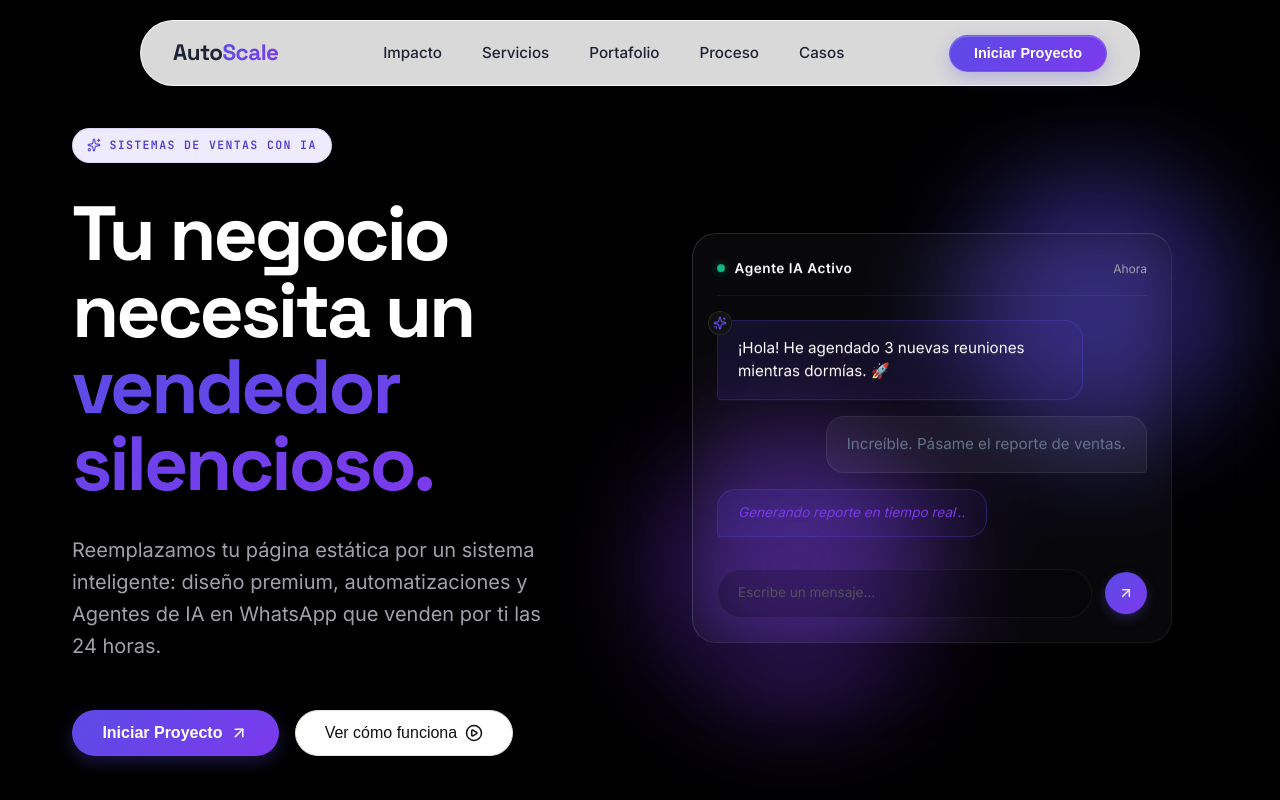
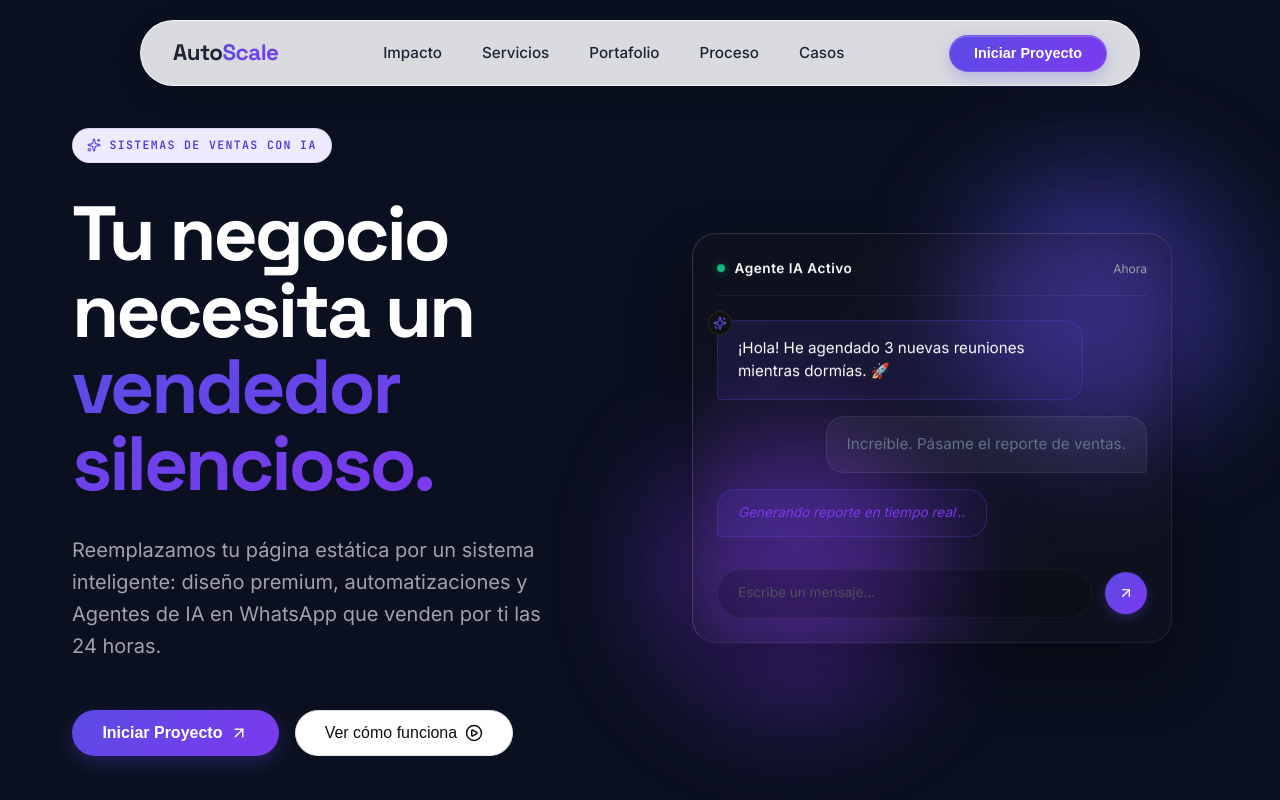
Before and after one commit to luk1311/AutoScale-agency, a React (Vite) app: page / in a window 1280 px wide. Shown: the top 800 px of the page. Built offline with nearby package versions, Linux system fonts and the light colour scheme; no server answers; the database is empty.

Commit message:
feat: add CSS styles for Hero component with glassmorphism visual elements

```diff
--- a/src/components/Hero.css
+++ b/src/components/Hero.css
@@ -5,7 +5,7 @@
   align-items: center;
   padding: 8rem 0 4rem;
   overflow: hidden;
-  background-color: #000000; /* Pitch black like the mockup */
+  background-color: var(--ink); /* Azul pizarra muy oscuro de la marca */
 }
 
 .hero-container {
```
